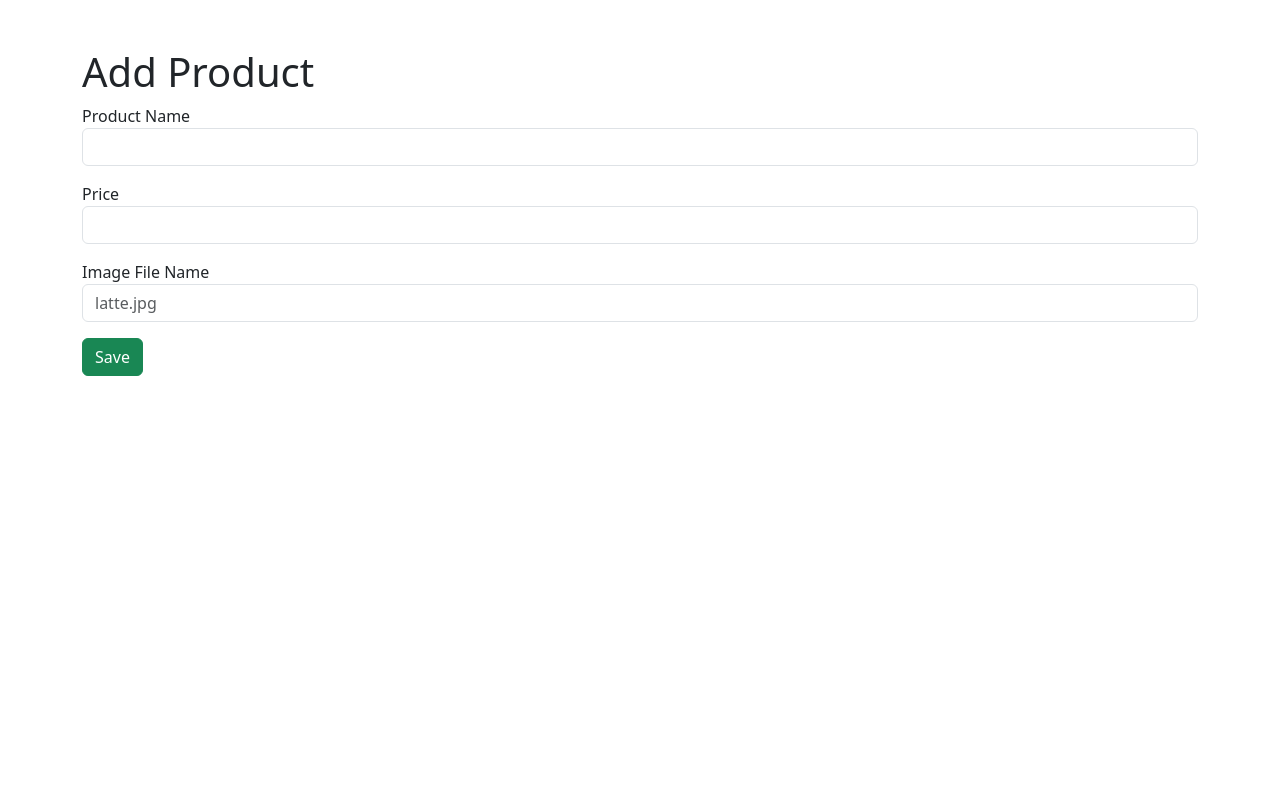
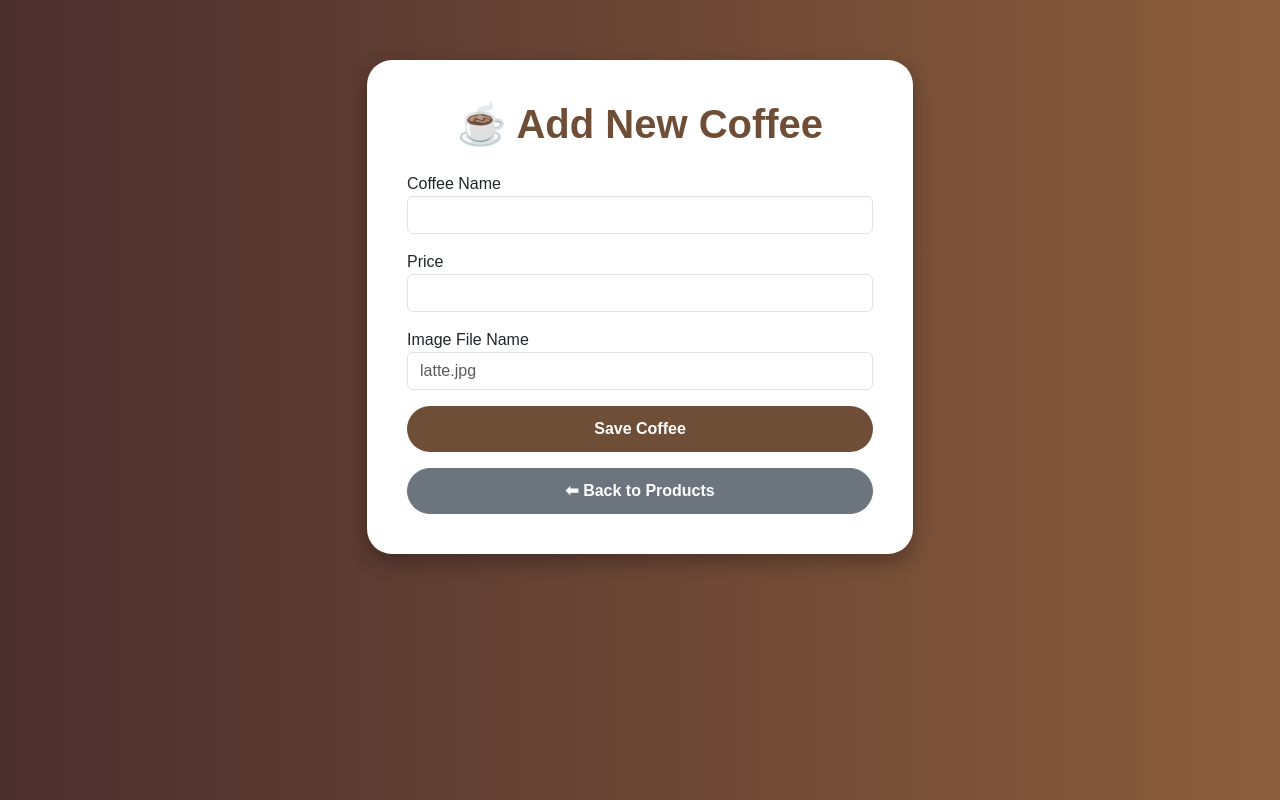
Before and after one commit to tanawinkanl-commits/cs104_khoyen, a Flask app: page /add_product in a window 1280 px wide. Run offline with Flask 3, Linux system fonts and the light colour scheme.

Commit message:
Add files via upload

```diff
--- a/templates/add_product.html
+++ b/templates/add_product.html
@@ -1,50 +1,133 @@
 <!DOCTYPE html>
 <html>
 <head>
-    <title>Add Product</title>
+    <title>Add New Coffee</title>
 
     <link
     href="https://cdn.jsdelivr.net/npm/bootstrap@5.3.0/dist/css/bootstrap.min.css"
     rel="stylesheet">
+
+    <style>
+
+        body{
+            background: linear-gradient(to right, #4b2e2e, #8b5e3c);
+            min-height: 100vh;
+            font-family: Arial;
+        }
+
+        .form-box{
+            background: white;
+            padding: 40px;
+            border-radius: 25px;
+            margin-top: 60px;
+            box-shadow: 0 8px 20px rgba(0,0,0,0.3);
+        }
+
+        h1{
+            color: #6f4e37;
+            font-weight: bold;
+        }
+
+        .btn-save{
+            background: #6f4e37;
+            color: white;
+            border-radius: 30px;
+            padding: 10px;
+            font-weight: bold;
+        }
+
+        .btn-save:hover{
+            background: #8b5e3c;
+            color: white;
+        }
+
+        .btn-back{
+            border-radius: 30px;
+            padding: 10px;
+            font-weight: bold;
+        }
+
+    </style>
+
 </head>
 
-<body class="container mt-5">
+<body>
 
-<h1>Add Product</h1>
+<div class="container">
+
+    <div class="row justify-content-center">
+
+        <div class="col-md-6">
+
+            <div class="form-box">
+
+                <h1 class="text-center mb-4">
+                    ☕ Add New Coffee
+                </h1>
 
                 <form method="POST">
 
                     <div class="mb-3">
-    <label>Product Name</label>
 
-    <input type="text"
+                        <label>Coffee Name</label>
+
+                        <input
+                        type="text"
                         name="product_name"
-           class="form-control">
+                        class="form-control"
+                        required>
+
                     </div>
 
                     <div class="mb-3">
+
                         <label>Price</label>
 
-    <input type="text"
+                        <input
+                        type="text"
                         name="price"
-           class="form-control">
+                        class="form-control"
+                        required>
+
                     </div>
 
                     <div class="mb-3">
+
                         <label>Image File Name</label>
 
-    <input type="text"
+                        <input
+                        type="text"
                         name="image"
                         class="form-control"
-           placeholder="latte.jpg">
+                        placeholder="latte.jpg"
+                        required>
+
                     </div>
 
-<button type="submit"
-        class="btn btn-success">
-        Save
+                    <button
+                    type="submit"
+                    class="btn btn-save w-100 mb-3">
+
+                    Save Coffee
+
                     </button>
+
+                    <a href="/products"
+                       class="btn btn-secondary btn-back w-100">
+
+                       ⬅ Back to Products
+
+                    </a>
 
                 </form>
 
+            </div>
+
+        </div>
+
+    </div>
+
+</div>
+
 </body>
 </html>
```
Also changed, not shown: templates/customers.html (+15 -0 lines), templates/products.html (+15 -0 lines). Lines whose indentation alone changed are shown as unchanged.
